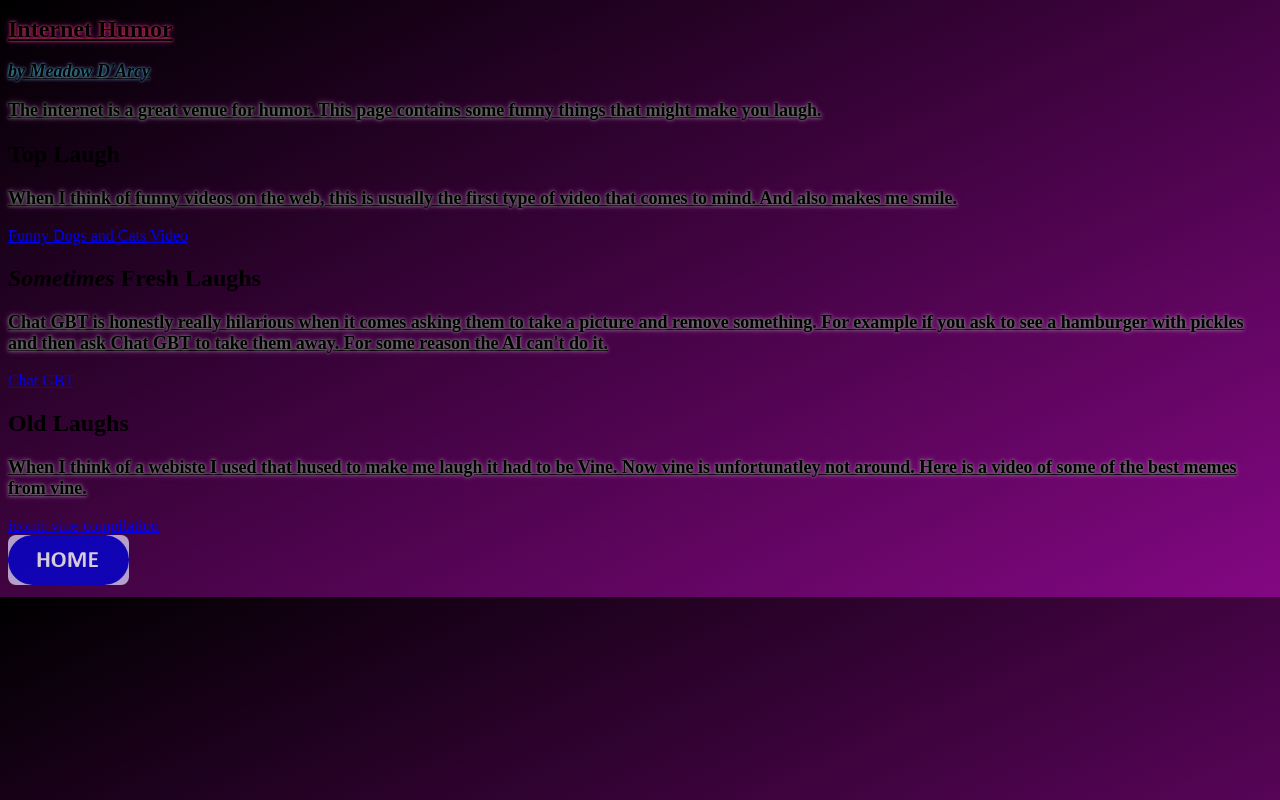
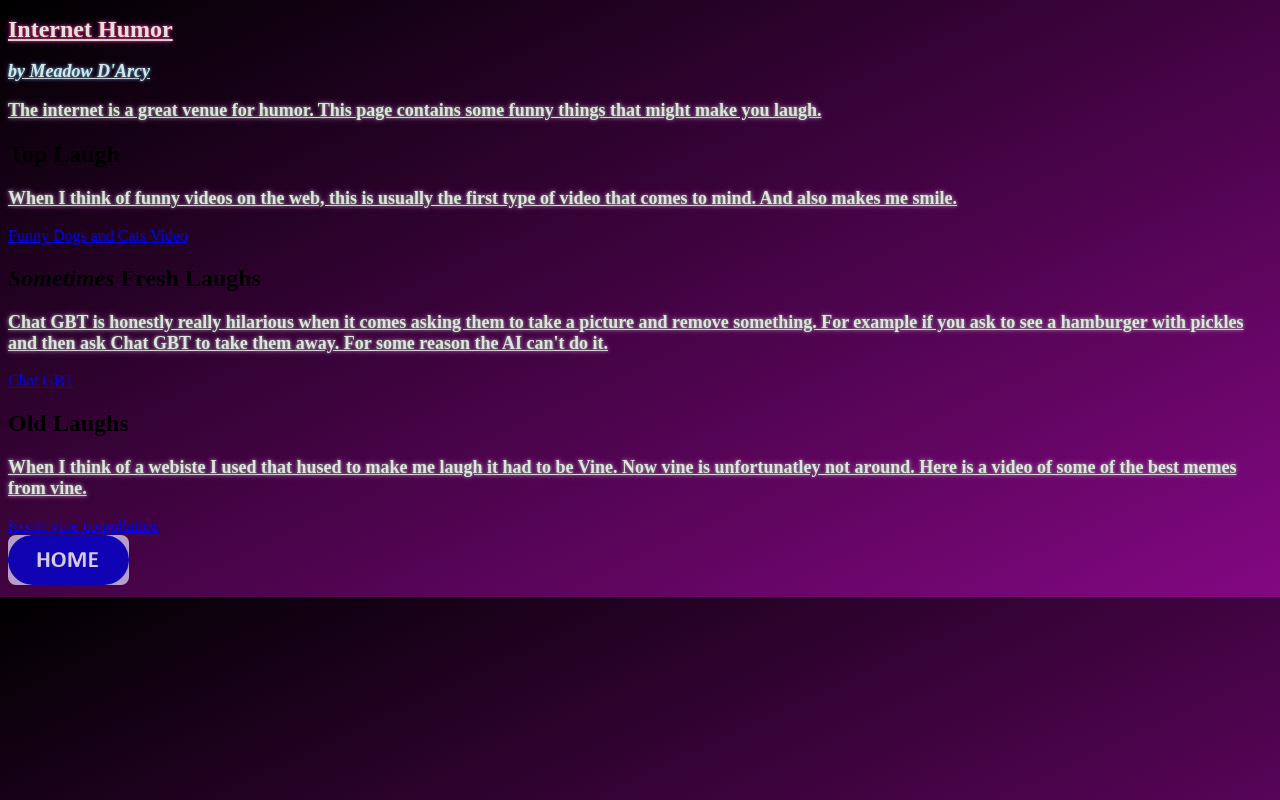
Before and after one commit to MeadowD8735/MeadowD8735.github.io, a plain HTML site: page amuse.html in a window 1280 px wide. Drawn offline with Linux system fonts and the light colour scheme.

Commit message:
Project 10

```diff
--- a/css/main.css
+++ b/css/main.css
@@ -18,7 +18,7 @@ img {
 
 h1 {
     text-shadow: 0 0 3px rgb(250, 81, 81), 0 0 6px purple;
-    color: #000000;
+    color: #e2e2e2;
     font-size: 24px;
     font-weight: bold;
     text-decoration: underline;
@@ -27,7 +27,7 @@ h1 {
 
 h3 {
     text-shadow: 0 0 3px rgb(57, 234, 247), 0 0 6px rgb(92, 24, 92);
-    color: #000000;
+    color: #e2e2e2;
     font-size: 18px;
     font-style: italic;
     text-decoration: underline;
@@ -36,7 +36,7 @@ h3 {
 
 p {
     text-shadow: 0 0 3px rgb(105, 190, 105), 0 0 6px rgb(184, 69, 184);
-    color: #000000;
+    color: #e2e2e2;
     font-size: 18px;
     font-weight: bold;
     text-decoration: underline;
```
